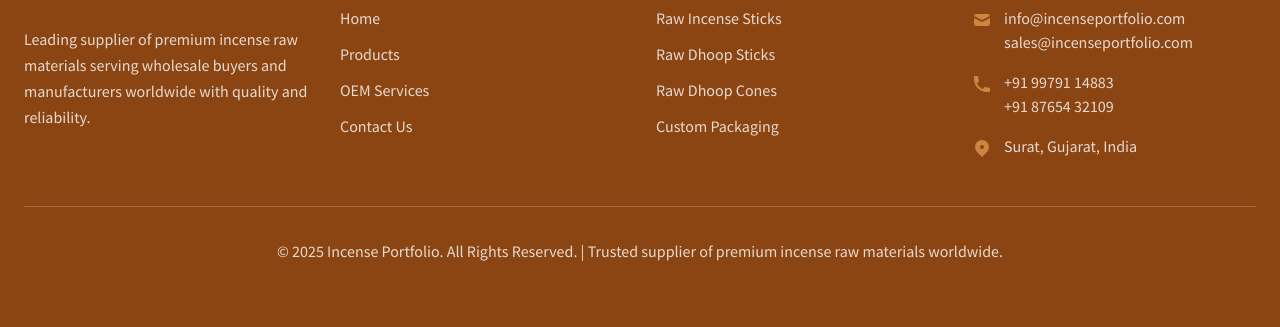
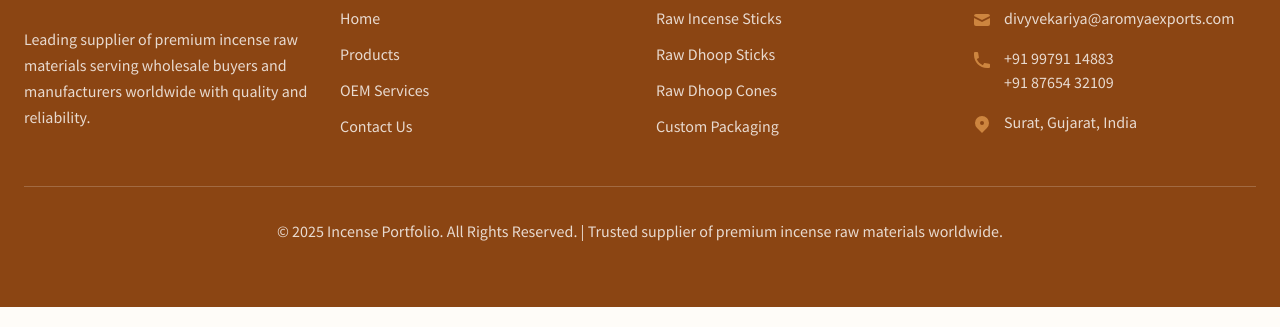
Before and after one commit to Irriva/incense_portfolio, a website: page pages/oem_packaging_services.html in a window 1280 px wide. Shown: the part 4796-5123 px from the top of the page. Drawn offline with nearby package versions, Linux system fonts and the light colour scheme.

Commit message:
Update oem_packaging_services.html

```diff
--- a/pages/oem_packaging_services.html
+++ b/pages/oem_packaging_services.html
@@ -574,8 +574,8 @@
                                 <path d="M18 8.118l-8 4-8-4V14a2 2 0 002 2h12a2 2 0 002-2V8.118z"/>
                             </svg>
                             <div>
-                                <p class="text-white text-opacity-80">info@incenseportfolio.com</p>
-                                <p class="text-white text-opacity-80">sales@incenseportfolio.com</p>
+                                <p class="text-white text-opacity-80">divyvekariya@aromyaexports.com</p>
+                                <!-- <p class="text-white text-opacity-80">sales@incenseportfolio.com</p> -->
                             </div>
                         </div>
                         <div class="flex items-start space-x-3">
```
